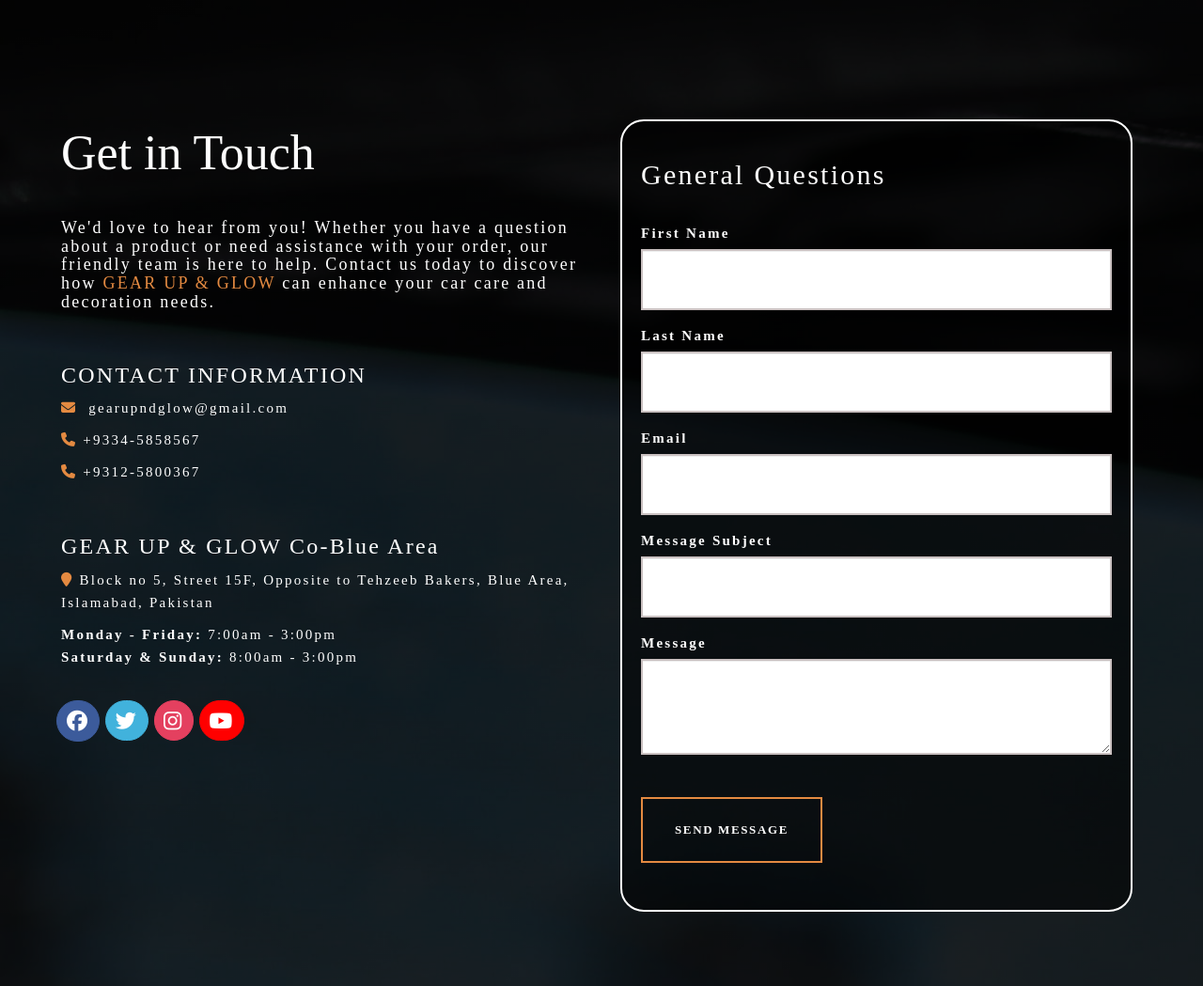
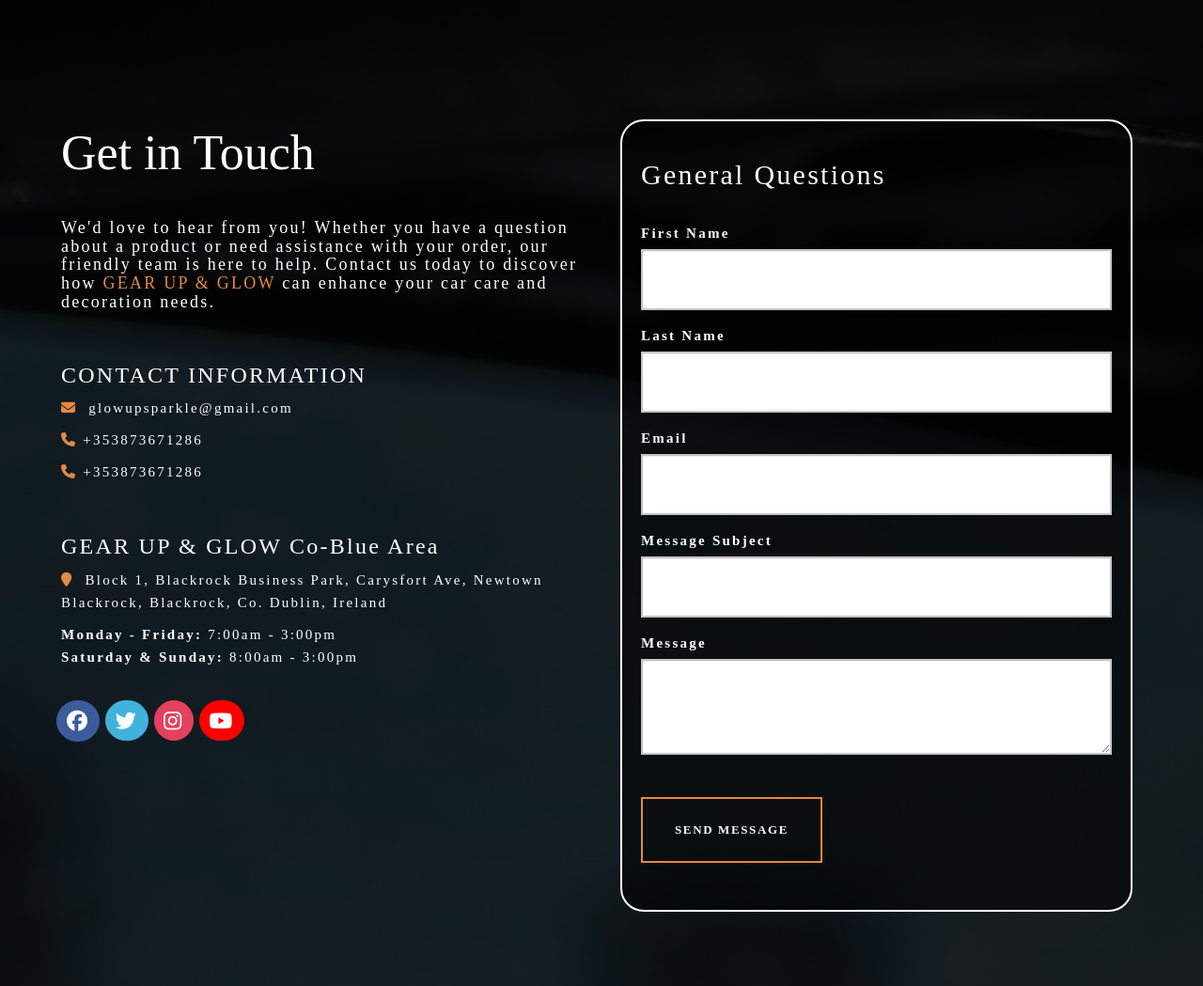
Before and after one commit to Chris4891/CI-PP5-GlowUpAndSparkle, a Django app: page /contact/ in a window 1280 px wide. Shown: the part 666-1715 px from the top of the page at 94% size. Run offline with Django 3.2, Linux system fonts and the light colour scheme; parts of the project's set-up code (start-up, migrations or seed data) failed here and were passed over; some libraries are stand-ins or nearby versions.

Commit message:
Update contact.html

```diff
--- a/store/templates/contact.html
+++ b/store/templates/contact.html
@@ -26,13 +26,13 @@
             <h4>We'd love to hear from you! Whether you have a question about a product or need assistance with your order, our friendly team is here to help. Contact us today to discover how <span class="orange">GEAR UP & GLOW</span> can enhance your car care and decoration needs.
             </h4><br>
             <h3 >CONTACT INFORMATION</h3>
-            <p><a  style="color:white !important;"href="mailto:gearupndglow@gmail.com"><i class="orange fa fa-envelope">&nbsp</i> gearupndglow@gmail.com</a></p>
-            <p><a  style="color:white !important;"href="phone"><i class=" orange fa fa-phone ">&nbsp</i>+9334-5858567</a></p>
-            <p><a  style="color:white !important;"href="phone"><i class="fa fa-phone orange">&nbsp</i>+9312-5800367</a></p>
+            <p><a  style="color:white !important;"href="mailto:gearupndglow@gmail.com"><i class="orange fa fa-envelope">&nbsp</i> glowupsparkle@gmail.com</a></p>
+            <p><a  style="color:white !important;"href="phone"><i class=" orange fa fa-phone ">&nbsp</i>+353873671286</a></p>
+            <p><a  style="color:white !important;"href="phone"><i class="fa fa-phone orange">&nbsp</i>+353873671286</a></p>
 
             <br>
             <h3>GEAR UP & GLOW Co-Blue Area </h3>
-            <p><a style="color:white !important;"href="https://maps.app.goo.gl/d15DomrboBvvgqpt5"><i class="fa orange fa-map-marker">&nbsp</i>Block no 5, Street 15F, Opposite to Tehzeeb Bakers, Blue Area, Islamabad, Pakistan</a>
+            <p><a style="color:white !important;"href="https://maps.app.goo.gl/tTkwcCrmM5U138uM9"><i class="fa orange fa-map-marker">&nbsp</i> Block 1, Blackrock Business Park, Carysfort Ave, Newtown Blackrock, Blackrock, Co. Dublin, Ireland</a>
             </p>
 
             <p style="font-weight: lighter;"> <strong> Monday - Friday:</strong> 7:00am - 3:00pm <br>
```
